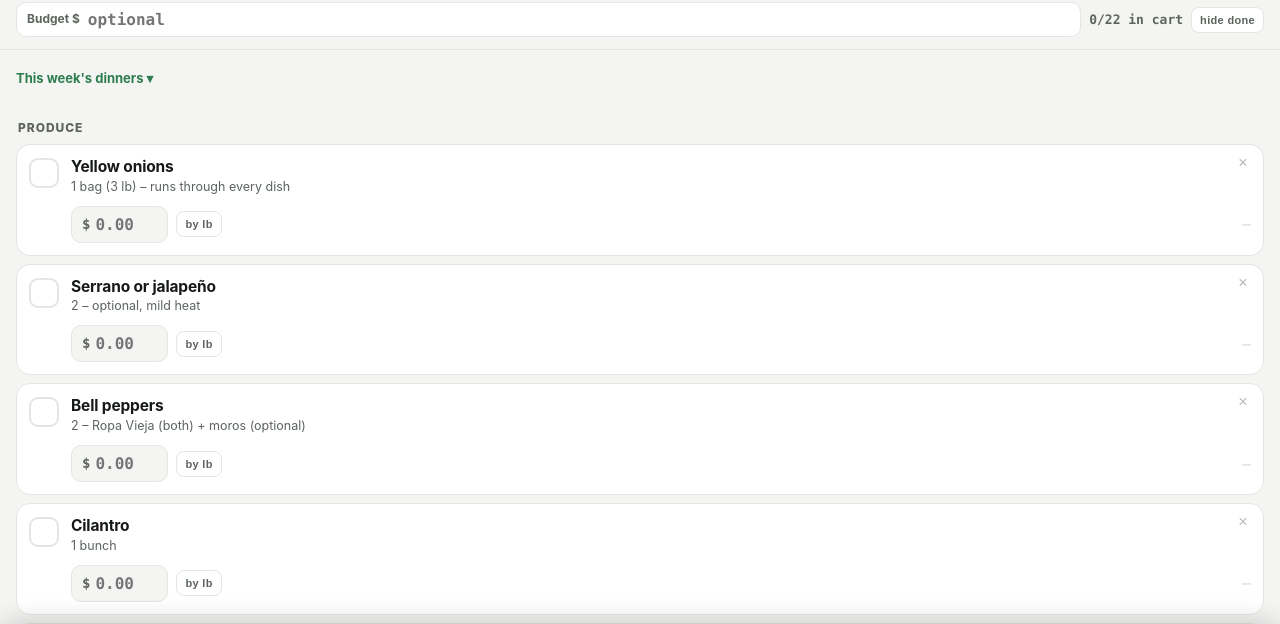
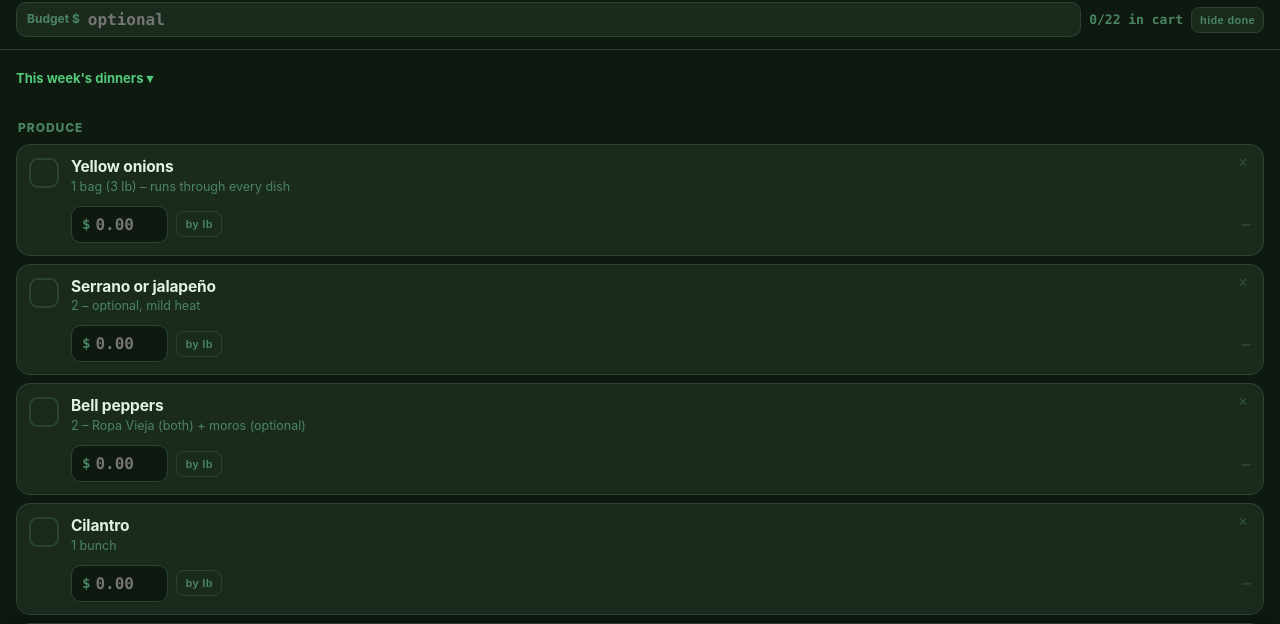
Before and after one commit to ArtimusPi/winco-run, a plain HTML site: page index.html in a window 1280 px wide. Shown: the part 47-671 px from the top of the page. Drawn offline with Linux system fonts and the light colour scheme.

Commit message:
Night Run dark theme

```diff
--- a/index.html
+++ b/index.html
@@ -3,7 +3,7 @@
 <head>
 <meta charset="UTF-8">
 <meta name="viewport" content="width=device-width, initial-scale=1, viewport-fit=cover">
-<meta name="theme-color" content="#15201b">
+<meta name="theme-color" content="#080d09">
 <meta name="apple-mobile-web-app-capable" content="yes">
 <meta name="apple-mobile-web-app-status-bar-style" content="black-translucent">
 <meta name="apple-mobile-web-app-title" content="WinCo Run">
@@ -12,18 +12,19 @@
 <title>WinCo Run</title>
 <style>
   :root{
-    --paper:#f4f5f3;
-    --card:#ffffff;
-    --ink:#161a17;
-    --ink-soft:#5d655e;
-    --line:#e3e6e2;
-    --green:#2e7d4f;
-    --green-soft:#e7f1ea;
-    --amber:#b9701a;
-    --amber-soft:#f6ecdd;
-    --red:#bf3b2e;
-    --bar:#15201b;
-    --bar-ink:#eef3ee;
+    color-scheme:dark;
+    --paper:#0e1910;
+    --card:#1a2b1e;
+    --ink:#dff2e3;
+    --ink-soft:#4a8462;
+    --line:#2a4434;
+    --green:#52c97a;
+    --green-soft:#122018;
+    --amber:#d4944a;
+    --amber-soft:#2a2010;
+    --red:#e86a5a;
+    --bar:#080d09;
+    --bar-ink:#b4e0c0;
     --mono:ui-monospace,"SF Mono",Menlo,Consolas,monospace;
     --sans:-apple-system,BlinkMacSystemFont,"Segoe UI",Roboto,system-ui,sans-serif;
   }
@@ -65,7 +66,7 @@
   }
   .hidebtn{
     font-size:11px;font-weight:800;letter-spacing:0.03em;
-    color:var(--ink-soft);background:#fff;border:1px solid var(--line);
+    color:var(--ink-soft);background:var(--card);border:1px solid var(--line);
     border-radius:8px;padding:6px 8px;cursor:pointer;white-space:nowrap;
   }
   .hidebtn.on{color:var(--green);border-color:var(--green);background:var(--green-soft);}
@@ -98,10 +99,10 @@
     padding:12px;margin-bottom:8px;
     position:relative;
   }
-  .item.checked{background:#fbfcfb;border-color:#eef1ee;}
+  .item.checked{background:#0f1d13;border-color:#1f3428;}
   .check{
     flex:0 0 auto;width:30px;height:30px;border-radius:9px;
-    border:2px solid var(--line);background:#fff;
+    border:2px solid var(--line);background:var(--card);
     display:flex;align-items:center;justify-content:center;
     font-size:17px;color:#fff;font-weight:900;cursor:pointer;margin-top:1px;
   }
@@ -143,7 +144,7 @@
 
   .modetoggle{
     font-size:11px;font-weight:800;letter-spacing:0.03em;
-    color:var(--ink-soft);background:#fff;border:1px solid var(--line);
+    color:var(--ink-soft);background:var(--card);border:1px solid var(--line);
     border-radius:8px;padding:6px 8px;cursor:pointer;
   }
   .modetoggle.on{color:var(--amber);border-color:var(--amber);background:var(--amber-soft);}
--- a/sw.js
+++ b/sw.js
@@ -1,7 +1,7 @@
 /* WinCo Run service worker
    Caches the app shell so it keeps working with no signal in the store.
    Bump CACHE when you change any file so phones pull the new version. */
-const CACHE = "winco-run-v3";
+const CACHE = "winco-run-v4";
 const ASSETS = [
   "./",
   "./index.html",
```
